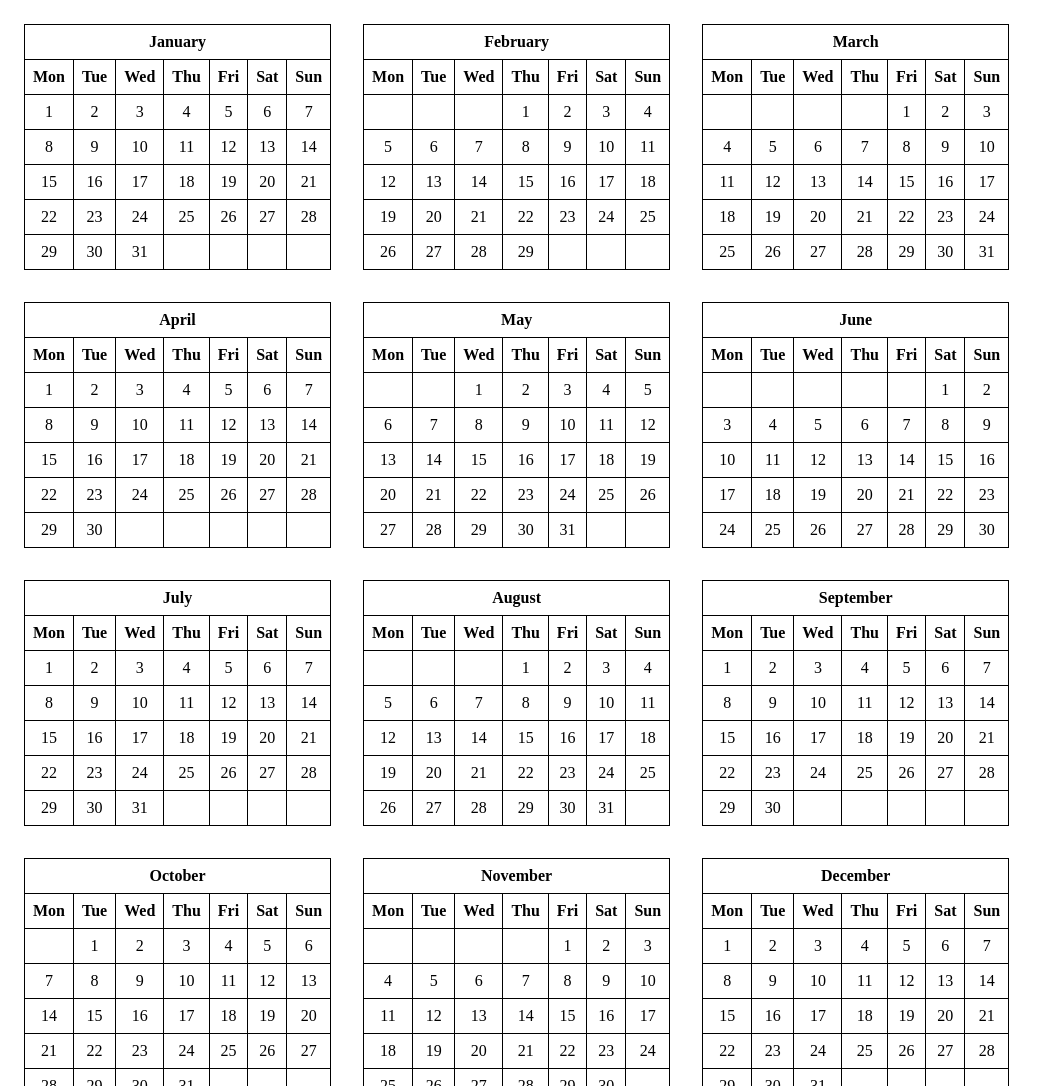
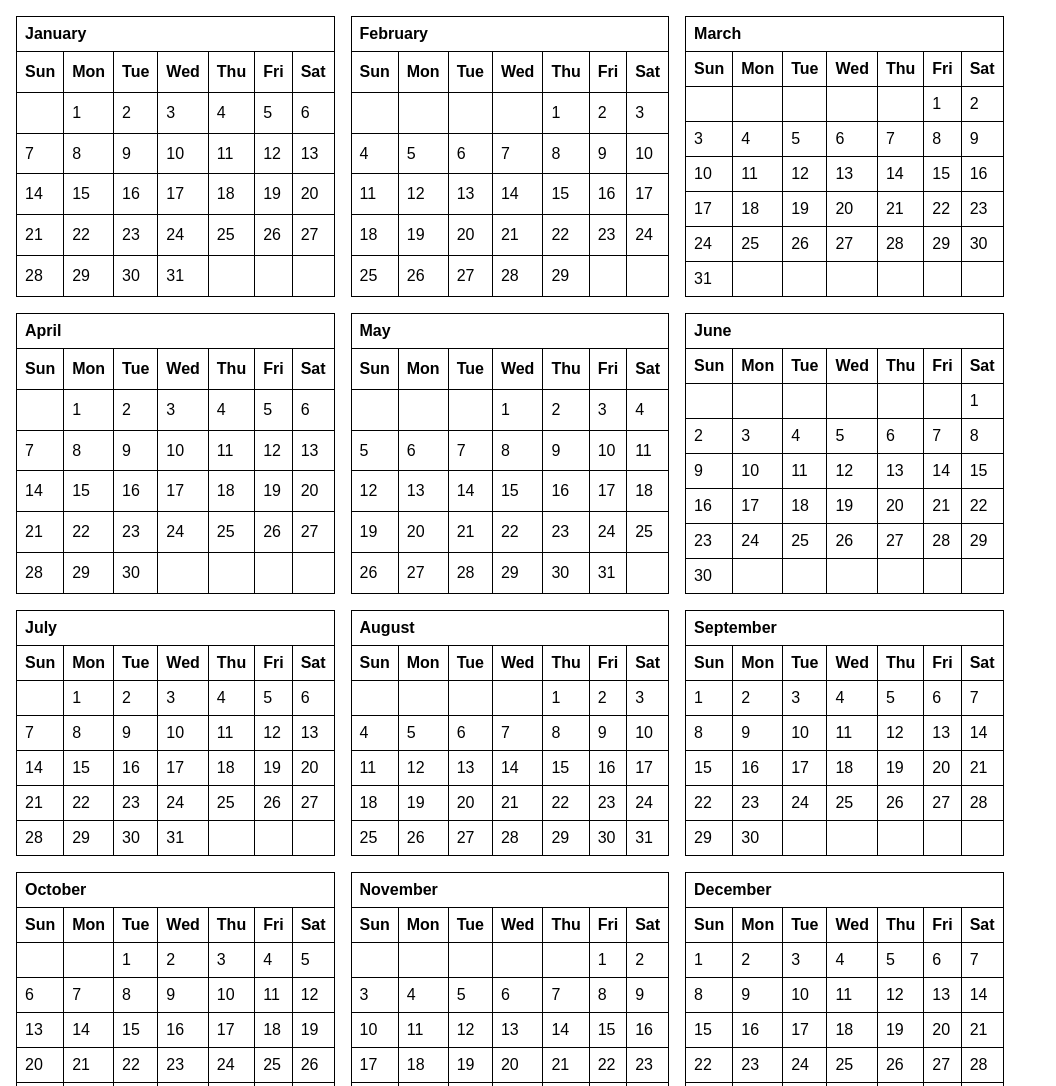
Before and after one commit to HoleInOneGolfer/Social-Media-Post-Manager, a website built with Vite: page index.html in a window 1280 px wide. Shown: the top 1086 px of the page, without its empty margins (0-1056 px from the left). Built offline with nearby package versions, Linux system fonts and the light colour scheme.

Commit message:
calendar bug fixes

```diff
--- a/src/PartOne/dates.ts
+++ b/src/PartOne/dates.ts
@@ -1,19 +1,4 @@
-function get_dates ( year: number ): Date[]
-{
-    let first = new Date( year, 0, 1 );
-    let last = new Date( year, 11, 31 );
-    let dates = [];
-    let current = first;
-    while ( current <= last )
-    {
-        dates.push( new Date( current ) );
-        current.setDate( current.getDate() + 1 );
-    }
-    return dates;
-}
-
-interface DateObject
-{
+interface DateObject {
     year: number;
     month: number;
     day: number;
@@ -22,24 +7,22 @@ interface DateObject
     weekday_name: string;
 }
 
-function parse_dates ( dates: Date[] ): DateObject[]
+function get_dates ( year: number ): DateObject[]
 {
-    let new_dates = [];
-    for ( let date of dates )
-    {
-        let year = date.getFullYear();
-        let month = date.getMonth() + 1;
-        let day = date.getDate();
-        let weekday = date.getDay();
+    let dates = [];
+    for (let current = new Date(year, 0, 1); current.getFullYear() === year; current.setDate(current.getDate() + 1)) {
+        dates.push(new Date(current));
+    }
+    return dates.map(date => ({
+        year: date.getFullYear(),
+        month: date.getMonth() + 1,
+        day: date.getDate(),
+        weekday: date.getDay(),
+        month_name: date.toLocaleString("default", { month: "long" }),
+        weekday_name: date.toLocaleString("default", { weekday: "long" })
+    }));
+}
 
-        let month_name = date.toLocaleString( "default", { month: "long" } );
-        let weekday_name = date.toLocaleString( "default", { weekday: "long" } );
-
-        new_dates.push( { year, month, day, weekday, month_name, weekday_name } );
-    }
-
-    return new_dates;
-}
 
 function create_lookup_table ( dates: DateObject[] )
 {
@@ -75,12 +58,12 @@ function gen_html_month ( table: any[][], month: number )
 
     // Row 1: Sun - Sat
     let html_tbody = document.createElement( 'tbody' );
-    html_tbody.innerHTML = `<tr><th>Mon</th><th>Tue</th><th>Wed</th><th>Thu</th><th>Fri</th><th>Sat</th><th>Sun</th></tr>`;
+    html_tbody.innerHTML = `<tr><th>Sun</th><th>Mon</th><th>Tue</th><th>Wed</th><th>Thu</th><th>Fri</th><th>Sat</th></tr>`;
     html_table.appendChild( html_tbody );
 
     // Rows 2 - 6: Days
     let html_tr = document.createElement( 'tr' );
-    let current_weekday = 1;
+    let current_weekday = 0;
     let current_day = 1;
 
     // Fill in empty days before the first day of the month
@@ -91,22 +74,22 @@ function gen_html_month ( table: any[][], month: number )
     }
 
     // Fill in days of the month
-    while ( current_day < days.length && days[ current_day ] )
+    while ( current_day < days.length )
     {
         html_tr.innerHTML += `<td>${ current_day }</td>`;
         current_day++;
         current_weekday++;
-        if ( current_weekday > 7 )
+
+        if ( current_weekday > 6 )
         {
             html_table.appendChild( html_tr );
             html_tr = document.createElement( 'tr' );
-            current_weekday = 1;
+            current_weekday = 0;
         }
     }
-    console.log( month, current_day, current_weekday );
 
     // Fill in empty days after the last day of the month
-    while ( current_weekday <= 7 && current_weekday !== 1)
+    while ( current_weekday < 7 && current_weekday > 0 )
     {
         html_tr.innerHTML += `<td></td>`;
         current_weekday++;
@@ -118,4 +101,4 @@ function gen_html_month ( table: any[][], month: number )
     return html_table;
 }
 
-export { get_dates, parse_dates, create_lookup_table, gen_html_month };
+export { get_dates, create_lookup_table, gen_html_month };
--- a/src/main.ts
+++ b/src/main.ts
@@ -1,17 +1,17 @@
 import './style.css'
 const { BASE_URL } = import.meta.env;
 
-import { get_dates, parse_dates, create_lookup_table, gen_html_month } from './PartOne/dates';
+import { get_dates, create_lookup_table, gen_html_month } from './PartOne/dates';
 
 document.title = `Base URL: ${ BASE_URL }`;
 
-var dates_2024 = get_dates( 2024 );
-var parse_dates_2024 = parse_dates( dates_2024 );
-var lookup_table = create_lookup_table( parse_dates_2024 );
+
 
 var app = document.querySelector<HTMLDivElement>( '#app' )!;
-for ( let i = 1; i <= 12; i++ )
+
+var dates = get_dates( 2024 );
+var table = create_lookup_table( dates );
+for ( let month = 1; month <= 12; month++ )
 {
-    let month = gen_html_month( lookup_table, i );
-    app.appendChild( month );
+    app.appendChild( gen_html_month( table, month ) );
 }
--- a/src/style.css
+++ b/src/style.css
@@ -1,18 +1,18 @@
-table {
-    text-align: center;
-    border-collapse: collapse;
-    border: 1px solid black;
-
-    margin: 1rem;
-}
-
-thead, tbody, tr, th, td {
-    border: 1px solid black;
-    padding: 0.5rem;
-}
-
 #app {
+    font-family: Arial, sans-serif;
     display: flex;
     flex-direction: row;
     flex-wrap: wrap;
 }
+
+table {
+    border-collapse: collapse;
+    border: 1px solid black;
+    margin: 0.5rem;
+}
+
+th, td {
+    border: 1px solid black;
+    padding: 8px;
+    text-align: left;
+}
--- a/tsconfig.json
+++ b/tsconfig.json
@@ -17,8 +17,8 @@
     "noEmit": true,
     /* Linting */
     "strict": true,
-    "noUnusedLocals": true,
-    "noUnusedParameters": true,
+    "noUnusedLocals": false,
+    "noUnusedParameters": false,
     "noFallthroughCasesInSwitch": true
   },
   "include": [
```
